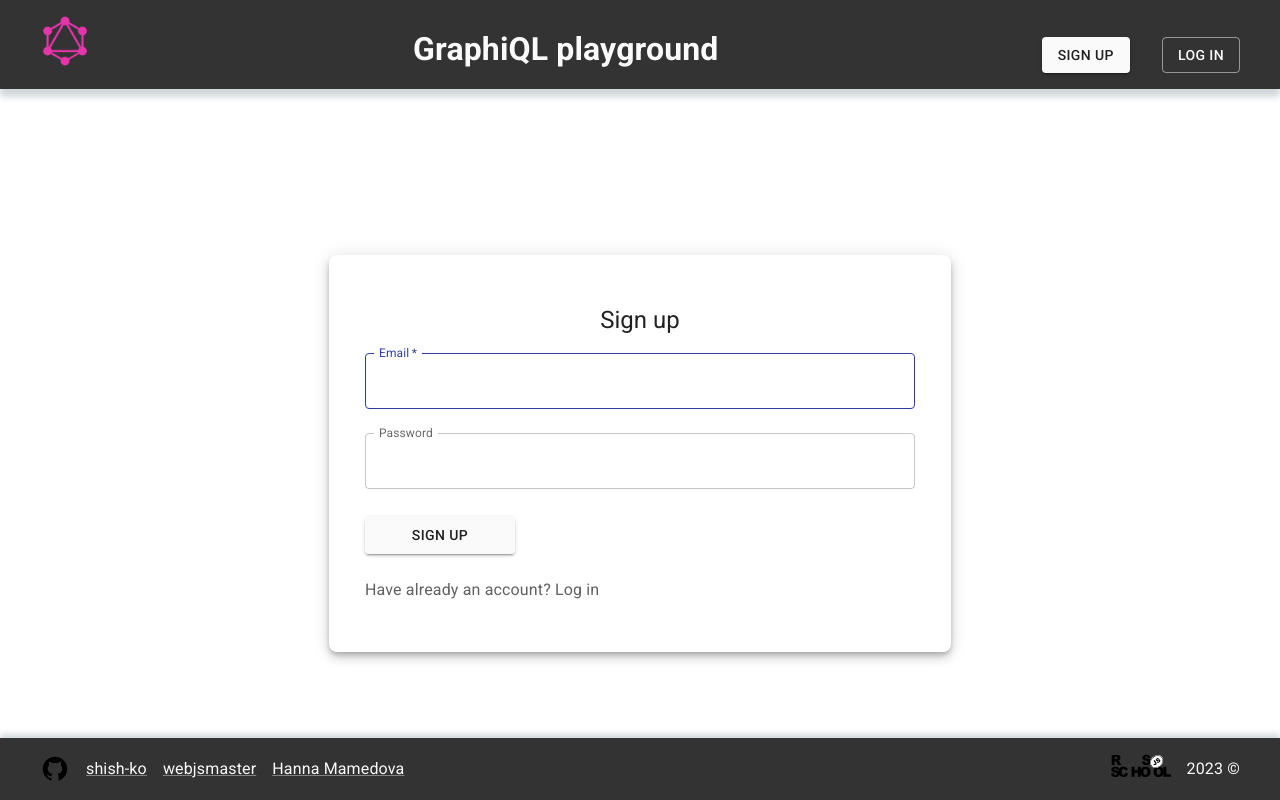
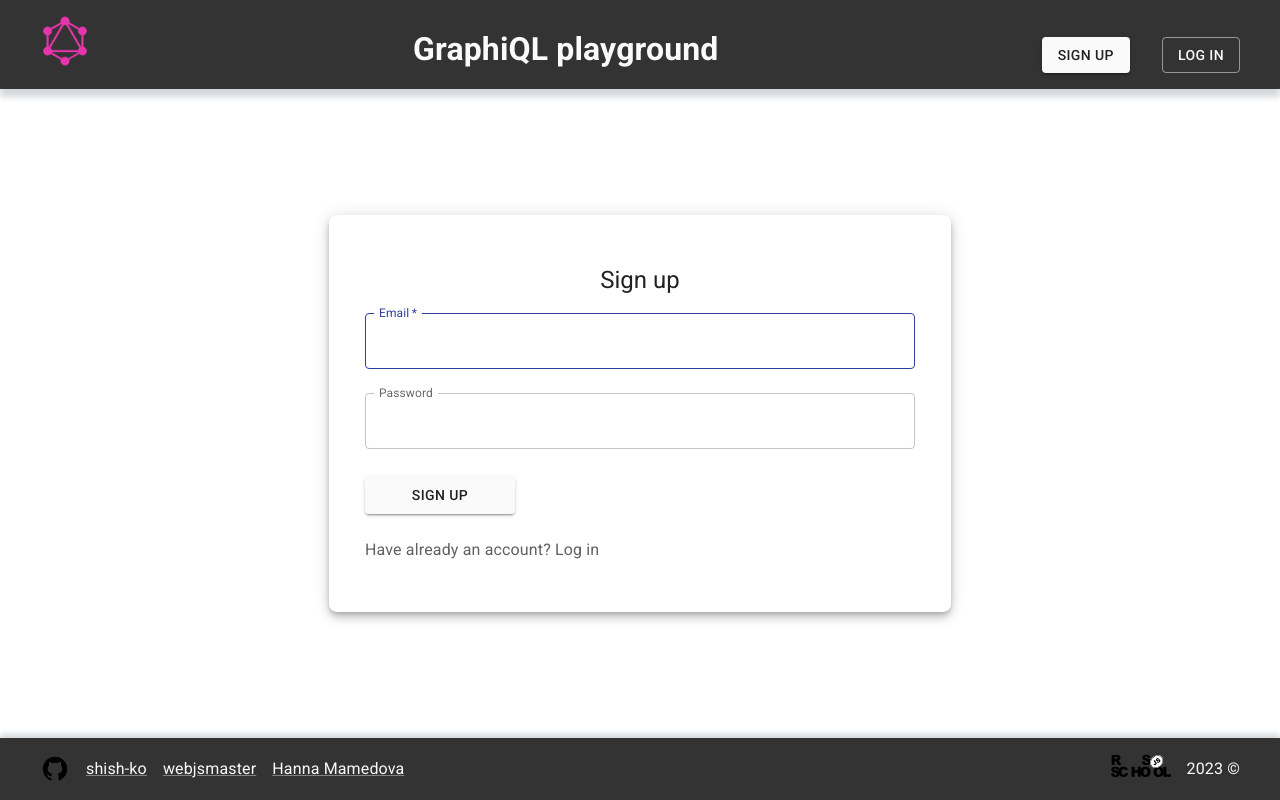
Before and after one commit to shish-ko/graphiql-app, a React (Vite) app: page /signup in a window 1280 px wide. Built offline with nearby package versions, Linux system fonts and the light colour scheme; no server answers.

Commit message:
fix: remove margin-top from auth component

```diff
--- a/src/pages/Auth/AuthPage.tsx
+++ b/src/pages/Auth/AuthPage.tsx
@@ -92,7 +92,7 @@ const AuthPage: FC = () => {
   };
 
   return (
-    <Grid container direction="column" alignItems="center" justifyContent="center" marginTop={10}>
+    <Grid container direction="column" alignItems="center" justifyContent="center">
       <CssBaseline />
       <Grid item xs={12} sm={8} md={5} component={Paper} elevation={6} square borderRadius={2}>
         <PaperCss>
```
